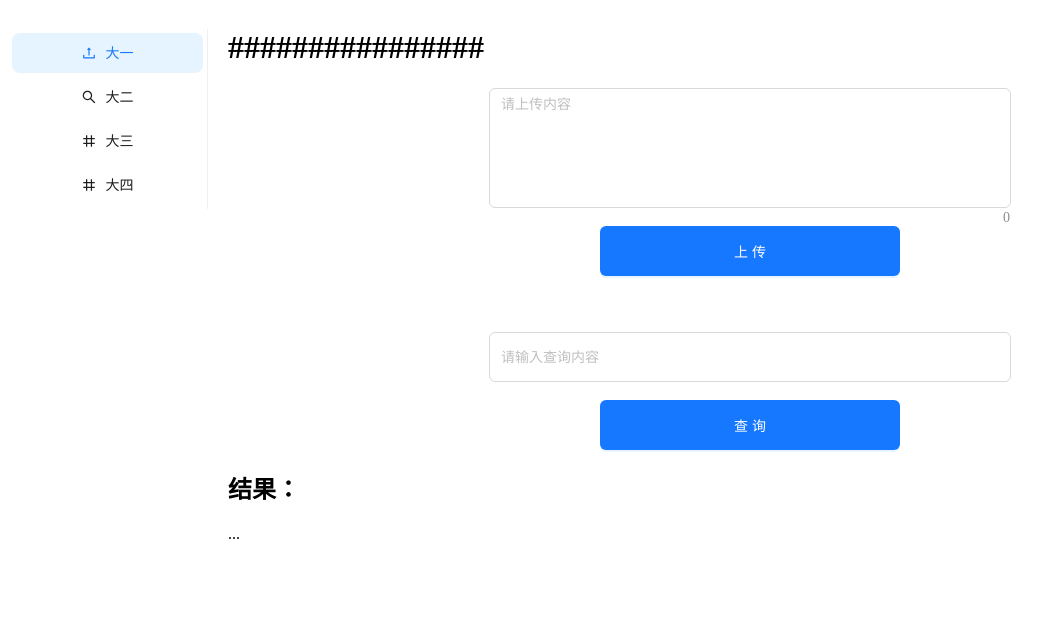
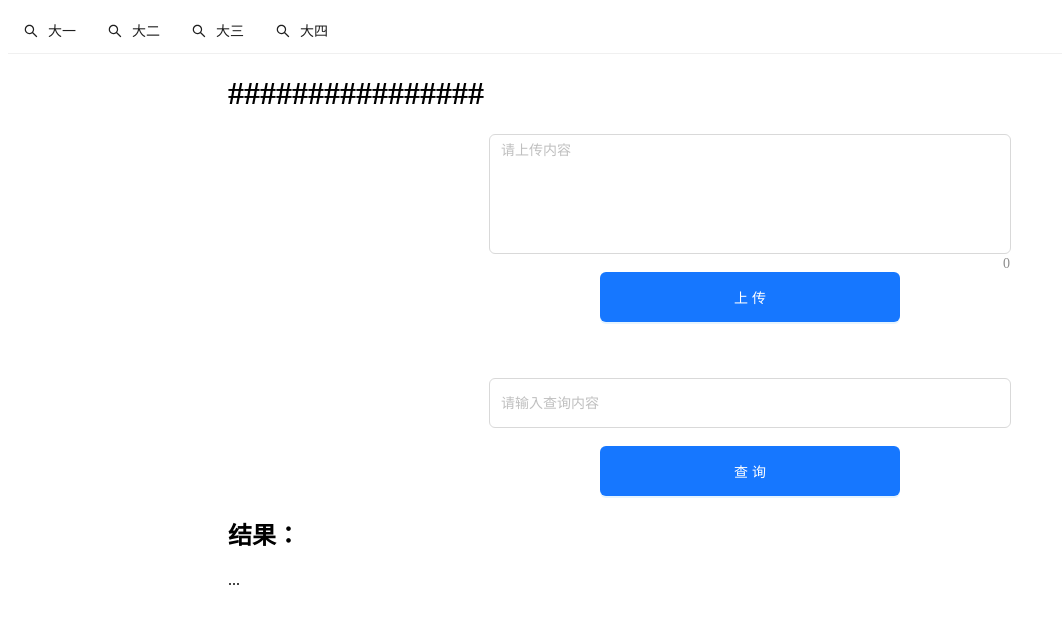
Before and after one commit to 222chaos/RAGQ-ASystem, a Next.js app: page / in a window 1280 px wide. Shown: the top 624 px of the page, without its empty margins (0-1062 px from the left). Built offline with nearby package versions, Linux system fonts and the light colour scheme.

Commit message:
添加子菜单

```diff
--- a/src/pages/index.js
+++ b/src/pages/index.js
@@ -87,23 +87,27 @@ const IndexPage = () => {
   return (
     <div>
       <Menu
-        mode="vertical"
-        style={{ width: "200px", textAlign: "center", float: "left" }}
+        mode="horizontal"
+        style={{ textAlign: "center" }}
         selectedKeys={[selectedMenuItem]}
         onClick={menuItemClickHandler}
       >
-        <Menu.Item key="upload" icon={<UploadOutlined />}>
-          大一
-        </Menu.Item>
-        <Menu.Item key="search" icon={<SearchOutlined />}>
-          大二
-        </Menu.Item>
-        <Menu.Item key="number" icon={<NumberOutlined />}>
-          大三
-        </Menu.Item>
-        <Menu.Item key="fourth" icon={<NumberOutlined />}>
-          大四
-        </Menu.Item>
+        <Menu.SubMenu key="freshman" icon={<SearchOutlined />} title="大一">
+          <Menu.Item key="freshiman1">课程1</Menu.Item>
+          <Menu.Item key="freshiman2">课程2</Menu.Item>
+        </Menu.SubMenu>
+        <Menu.SubMenu key="sophomore" icon={<SearchOutlined />} title="大二">
+          <Menu.Item key="sophomore1">课程1</Menu.Item>
+          <Menu.Item key="sophomore2">课程2</Menu.Item>
+        </Menu.SubMenu>
+        <Menu.SubMenu key="junior" icon={<SearchOutlined />} title="大三">
+          <Menu.Item key="junior1">课程1</Menu.Item>
+          <Menu.Item key="junior2">课程2</Menu.Item>
+        </Menu.SubMenu>
+        <Menu.SubMenu key="senior" icon={<SearchOutlined />} title="大四">
+          <Menu.Item key="senior1">课程1</Menu.Item>
+          <Menu.Item key="senior2">课程2</Menu.Item>
+        </Menu.SubMenu>
       </Menu>
 
       <div style={{ marginLeft: "220px" }}>
```
